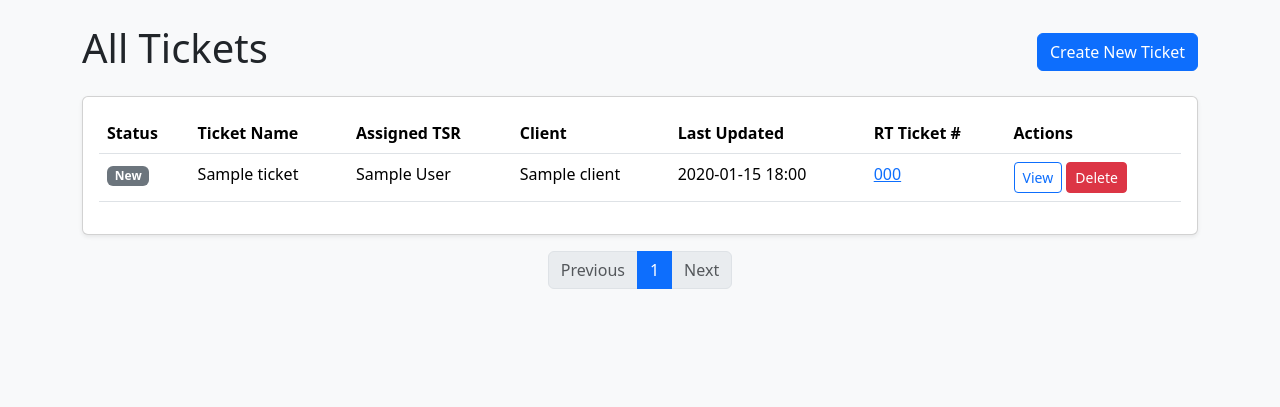
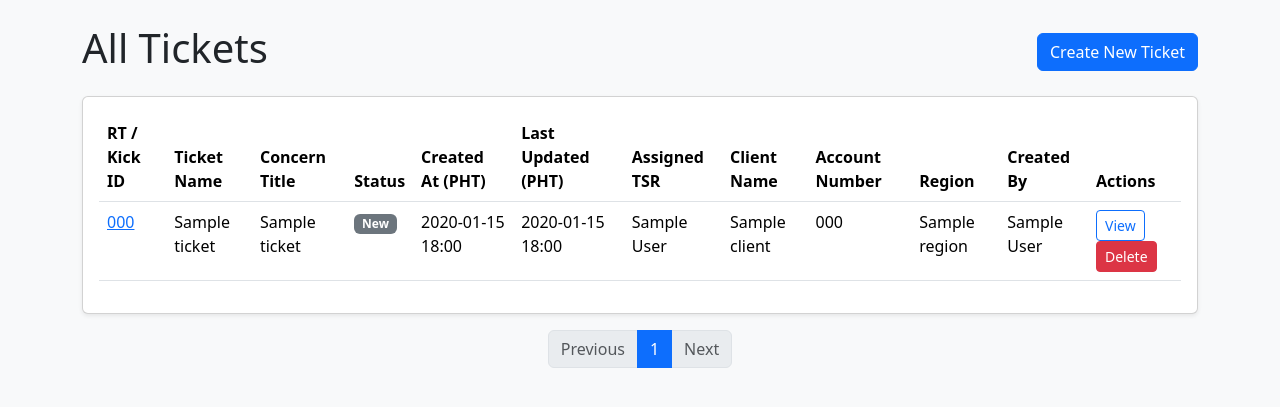
Before and after one commit to Limlim-12/Kick-Keep-in-Track-, a Flask app: page /tickets/all in a window 1280 px wide. Shown: the part 56-463 px from the top of the page. Run offline with Flask 3, Linux system fonts and the light colour scheme; a user stored in the database is signed in; tables that the repository leaves empty hold one stand-in row (values such as "Sample post"); some libraries are stand-ins or nearby versions.

Commit message:
refactor: Update ticket list views to show RT# first

```diff
--- a/kick_app/templates/tickets/all_tickets.html
+++ b/kick_app/templates/tickets/all_tickets.html
@@ -11,52 +11,52 @@
         <table class="table table-hover">
             <thead>
                 <tr>
-                    <th>Status</th>
-                    <th>Ticket Name</th>
+                    <th>RT / Kick ID</th> {# <-- Updated Header #} <th>Ticket Name</th>
+                        <th>Concern Title</th> {# <-- Added Header #} <th>Status</th>
+                            <th>Created At (PHT)</th> {# <-- Added Header #} <th>Last Updated (PHT)</th>
                                 <th>Assigned TSR</th>
-                    <th>Client</th>
-                    <th>Last Updated</th>
-                    <th>RT Ticket #</th>
-                    <th>Actions</th>
-
+                                <th>Client Name</th> {# <-- Added Header #} <th>Account Number</th> {# <-- Added Header
+                                        #} <th>Region</th> {# <-- Added Header #} <th>Created By</th> {# <-- Added
+                                                Header #} <th>Actions</th>
                 </tr>
             </thead>
             <tbody>
                 {% for ticket in tickets.items %}
                 <tr>
                     <td>
-                        {# --- CORRECTED IF/ELIF STRUCTURE --- #}
+                        {# --- Display RT # (as link) or Kick ID --- #}
+                        {% if ticket.rt_ticket_number %}
+                        <a href="https://rt.coronatelecoms.com/Ticket/Display.html?id={{ ticket.rt_ticket_number }}"
+                            target="_blank" rel="noopener noreferrer">
+                            {{ ticket.rt_ticket_number }}
+                        </a>
+                        {% else %}
+                        {{ ticket.id }} {# Show internal Kick ID #}
+                        {% endif %}
+                    </td>
+                    <td>{{ ticket.ticket_name | truncate(50) }}</td>
+                    <td>{{ ticket.concern_title | truncate(30) }}</td> {# <-- Added Cell #} <td>
                         <span class="badge
                             {% if ticket.status.name == 'NEW' %} bg-secondary
                             {% elif ticket.status.name == 'OPEN' %} bg-danger
                             {% elif ticket.status.name == 'IN_PROGRESS' %} bg-warning text-dark
                             {% elif ticket.status.name == 'PENDING' %} bg-info
-                            {% else %} bg-success {% endif %}"> {# Correct endif added here implicitly #}
+                            {% else %} bg-success {% endif %}">
                             {{ ticket.status.value }}
                         </span>
                         </td>
-                    <td>{{ ticket.ticket_name | truncate(50) }}</td>
+                        <td>{{ ticket.created_at | pht }}</td> {# <-- Added Cell #} <td>{{ ticket.updated_at | pht }}
+                            </td>
                             <td>{{ ticket.assigned_tsr.full_name if ticket.assigned_tsr else 'Unassigned' }}</td>
-                    <td>{{ ticket.client.account_name }}</td>
-                    {# --- UPDATED: Added | pht filter --- #}
-                    <td>{{ ticket.updated_at | pht }}</td>
-                    <td>
-                        {% if ticket.rt_ticket_number %}
-                        {# Create a link using the confirmed URL structure #}
-                        <a href="https://rt.coronatelecoms.com/Ticket/Display.html?id={{ ticket.rt_ticket_number }}"
-                            target="_blank" rel="noopener noreferrer">
-                            {{ ticket.rt_ticket_number }}
-                        </a>
-                        {% else %}
-                        N/A {# Display N/A if no RT number exists #}
-                        {% endif %}
-                    </td>
-                    <td>
+                            <td>{{ ticket.client.account_name }}</td> {# <-- Added Cell #} <td>{{
+                                ticket.client.account_number }}</td> {# <-- Added Cell #} <td>{{
+                                    ticket.client.region.name }}</td> {# <-- Added Cell #} <td>{{
+                                        ticket.creator.full_name if ticket.creator else 'N/A' }}</td> {# <-- Added Cell
+                                            #} <td>
                                             <a href="{{ url_for('tickets.view_ticket', id=ticket.id) }}"
                                                 class="btn btn-sm btn-outline-primary">View</a>
-
-                        <form action="{{ url_for('tickets.delete_ticket', id=ticket.id) }}" method="POST"
-                            class="d-inline"
+                                            <form action="{{ url_for('tickets.delete_ticket', id=ticket.id) }}"
+                                                method="POST" class="d-inline"
                                                 onsubmit="return confirm('Are you sure you want to permanently delete this ticket? This cannot be undone.');">
                                                 <button type="submit" class="btn btn-sm btn-danger">Delete</button>
                                             </form>
@@ -64,8 +64,8 @@
                 </tr>
                 {% else %}
                 <tr>
-                    {# --- Corrected colspan to 7 --- #}
-                    <td colspan="7" class="text-center">No tickets found.</td>
+                    {# --- Updated colspan to 12 --- #}
+                    <td colspan="12" class="text-center">No tickets found.</td>
                 </tr>
                 {% endfor %}
             </tbody>
```
Also changed, not shown: kick_app/templates/tickets/my_tickets.html (+19 -22 lines). Lines whose indentation alone changed are shown as unchanged.
